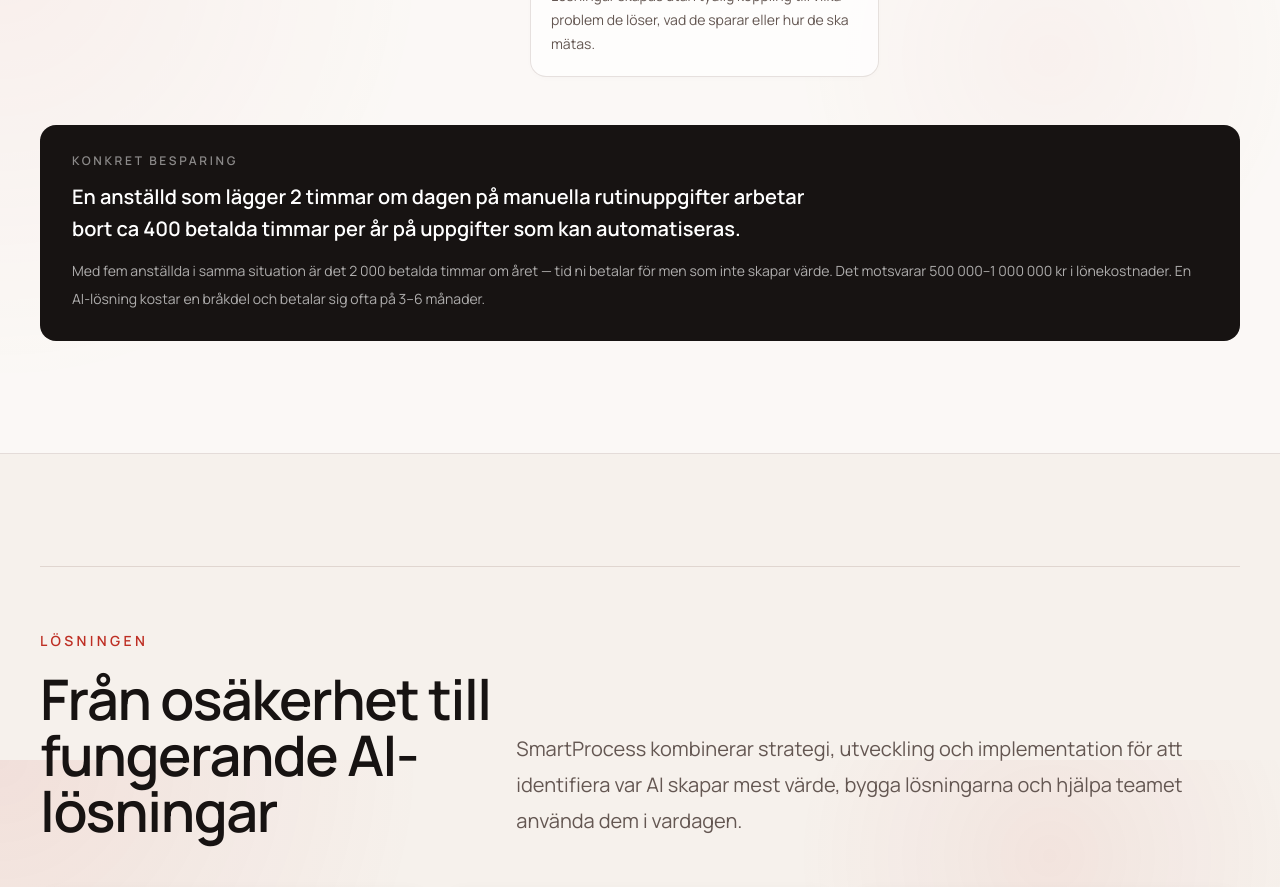
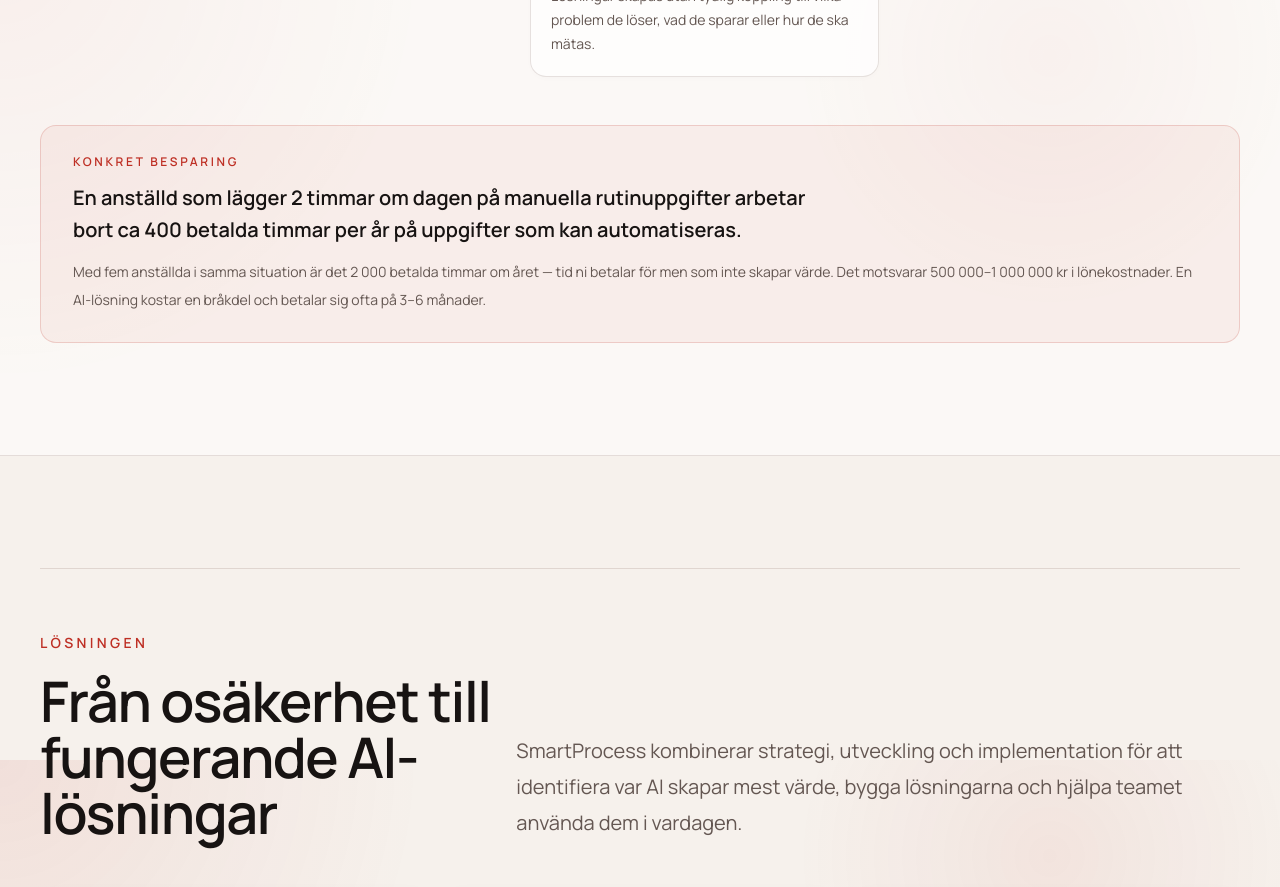
Before and after one commit to proposaldock/SmartProcess, a Next.js app: page / in a window 1280 px wide. Shown: the part 1640-2527 px from the top of the page. Built offline with nearby package versions, Linux system fonts and the light colour scheme; no server answers.

Commit message:
Soften cost callout to accent-tinted card for better visual flow
Co-Authored-By: Claude Sonnet 4.6 <noreply@anthropic.com>

```diff
--- a/src/app/page.tsx
+++ b/src/app/page.tsx
@@ -394,16 +394,16 @@ export default function HomePage() {
           </div>
 
           {/* Cost callout */}
-          <div className="mt-10 rounded-2xl bg-[var(--foreground)] p-6 sm:mt-12 sm:px-8 sm:py-7">
-            <p className="text-xs font-semibold uppercase tracking-[0.22em] text-white/50">
+          <div className="mt-10 rounded-2xl border border-[rgba(190,47,36,0.18)] bg-[rgba(190,47,36,0.05)] p-6 sm:mt-12 sm:px-8 sm:py-7">
+            <p className="text-xs font-semibold uppercase tracking-[0.22em] text-[var(--accent)]">
               Konkret besparing
             </p>
-            <p className="mt-3 max-w-3xl text-lg font-semibold leading-7 text-white sm:text-xl sm:leading-8">
+            <p className="mt-3 max-w-3xl text-lg font-semibold leading-7 text-[var(--foreground)] sm:text-xl sm:leading-8">
               En anställd som lägger 2 timmar om dagen på manuella
               rutinuppgifter arbetar bort ca 400 betalda timmar per år på
               uppgifter som kan automatiseras.
             </p>
-            <p className="mt-3 text-sm leading-7 text-white/65">
+            <p className="mt-3 text-sm leading-7 text-[var(--muted)]">
               Med fem anställda i samma situation är det 2 000 betalda timmar
               om året — tid ni betalar för men som inte skapar värde. Det
               motsvarar 500 000–1 000 000 kr i lönekostnader. En AI-lösning
```
